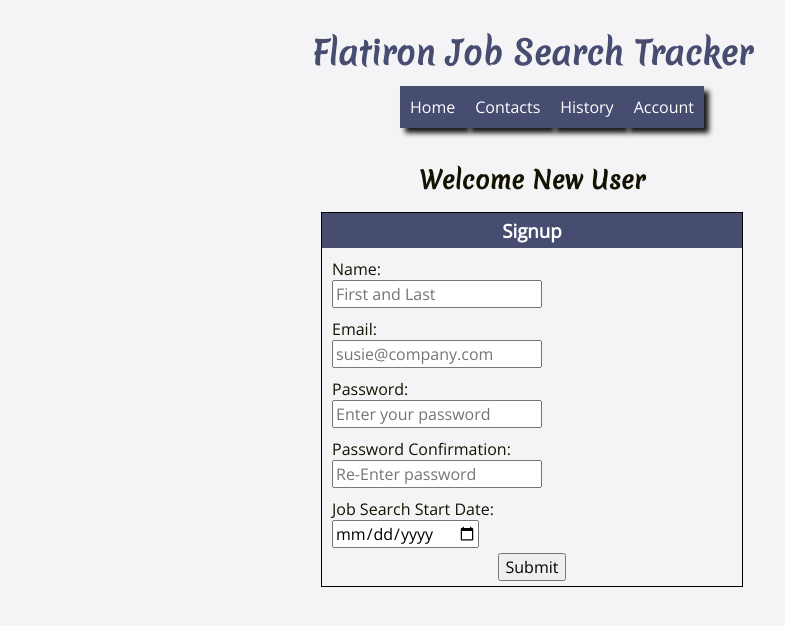
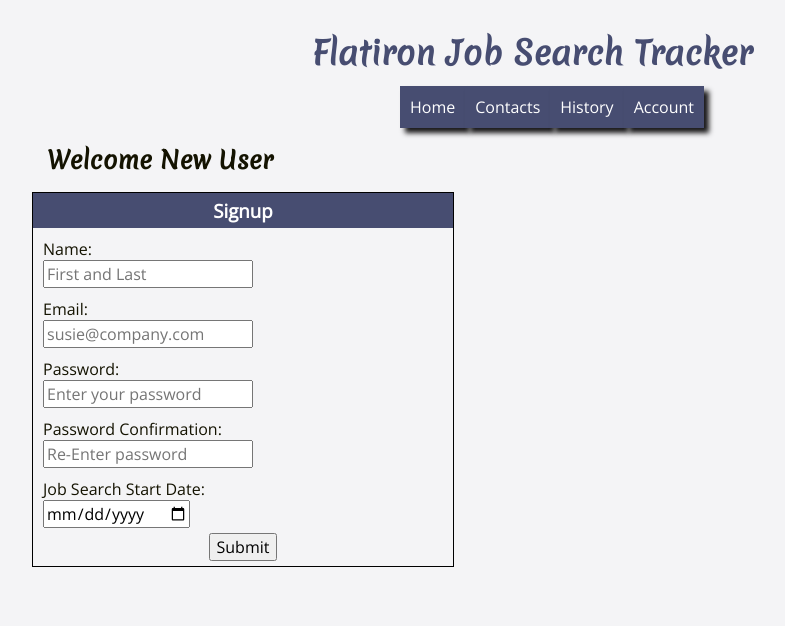
Before and after one commit to brownjer3/flatiron-job-search-tracker-frontend, a React (Create React App) app: page /signup in a window 1280 px wide. Shown: the top 626 px of the page, without its empty margins (108-893 px from the left). Built offline with nearby package versions, Linux system fonts and the light colour scheme.

Commit message:
Removed unnecessary CSS

```diff
--- a/src/index.css
+++ b/src/index.css
@@ -101,6 +101,14 @@
   padding: 5px;
 }
 
+.content-container {
+  display: flex;
+  flex-direction: column;
+  align-items: center;
+  margin: 0 auto;
+  padding: 20px;
+}
+
 #app-container {
   max-width: 1000px;
   margin: auto;
--- a/src/login/LoginContainer.js
+++ b/src/login/LoginContainer.js
@@ -1,11 +1,10 @@
 import React, { Component } from "react";
-import "./login.css";
 import LoginForm from "./LoginForm";
 
 export default class LoginContainer extends Component {
   render() {
     return (
-      <div id="login-container">
+      <div className="content-container">
         <h2>Welcome Back</h2>
         <div className="medium-box">
           <div className="box-header">
--- a/src/login/login.css
+++ /dev/null
@@ -1,7 +0,0 @@
-#login-container {
-  display: flex;
-  flex-direction: column;
-  align-items: center;
-  margin: 0 auto;
-  padding: 20px;
-}
--- a/src/signup/SignupContainer.js
+++ b/src/signup/SignupContainer.js
@@ -4,7 +4,7 @@
 export default class SignupContainer extends Component {
   render() {
     return (
-      <div id="login-container">
+      <div id="signup-container">
         <h2>Welcome New User</h2>
         <div className="medium-box">
           <div className="box-header">
```
